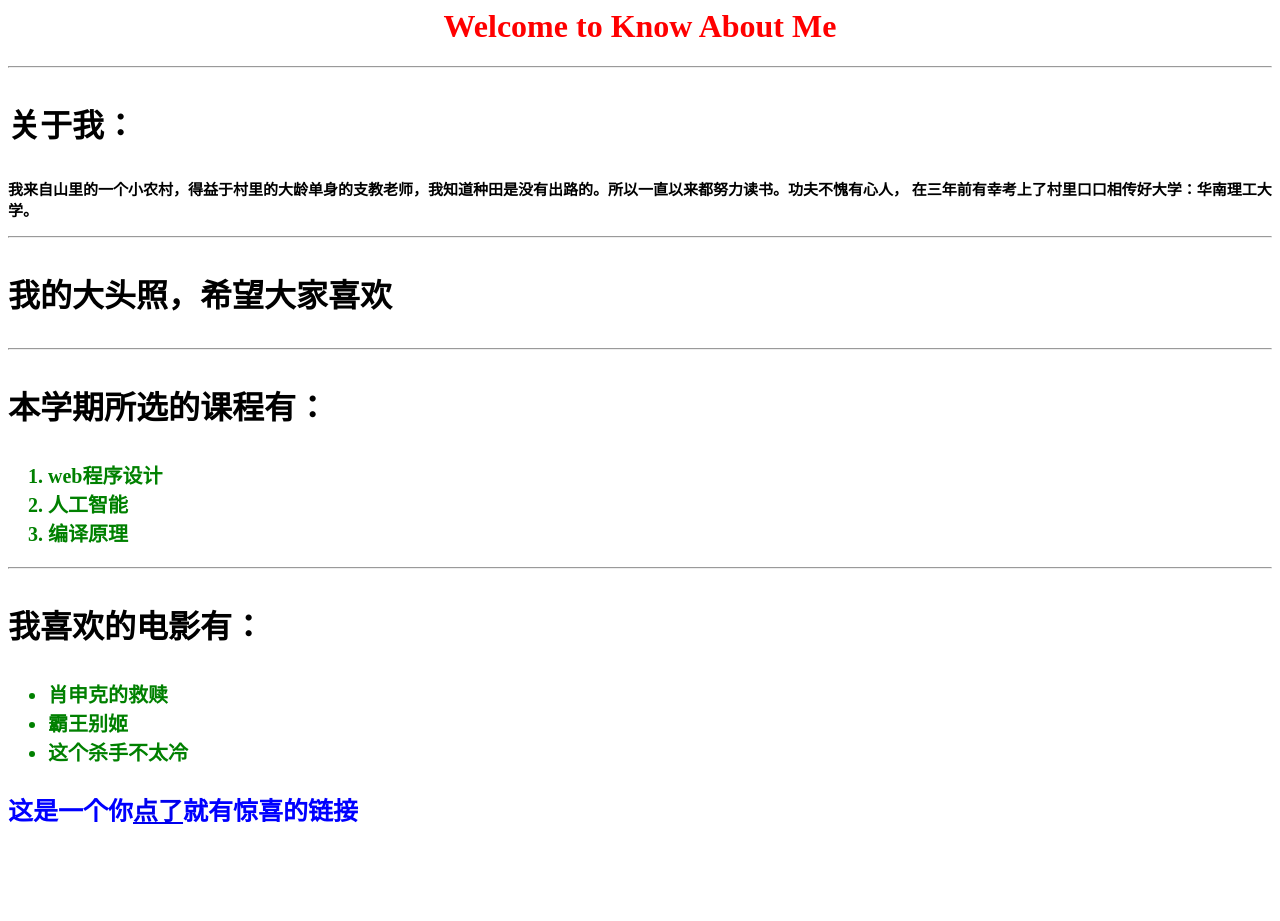
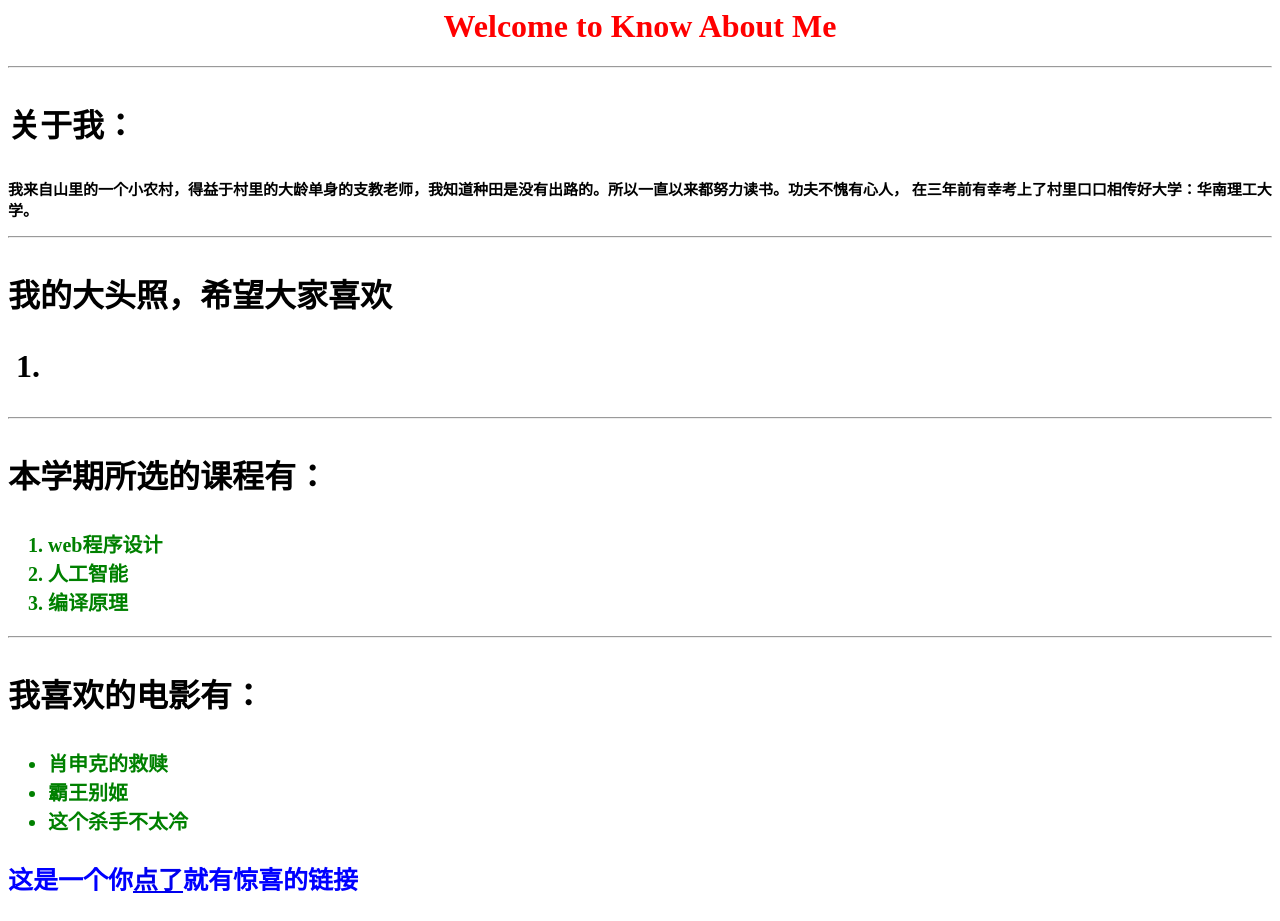
Before and after one commit to m810459675/software_exp, a plain HTML site: page hello.html in a window 1280 px wide. Before the commit the page ends 852 px from the top, so only its background shows below. Drawn offline with Linux system fonts and the light colour scheme.

Commit message:
Update hello.html

```diff
--- a/hello.html
+++ b/hello.html
@@ -11,7 +11,10 @@
 </p>
 <hr/>
 <p>我的大头照，希望大家喜欢</p>
-
+<ol>
+  <li>
+  </li>
+</ol>
 <hr/>
 <p>本学期所选的课程有：<p>
 <ol style="color:green;font-size:20px">
```
